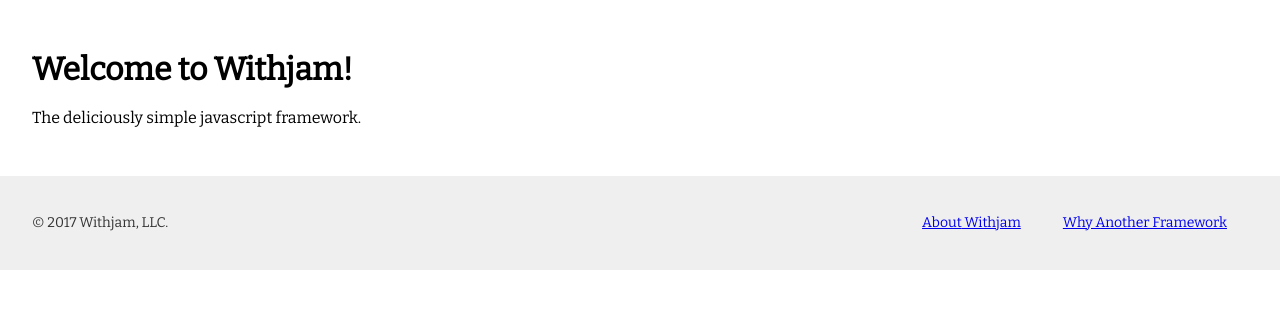
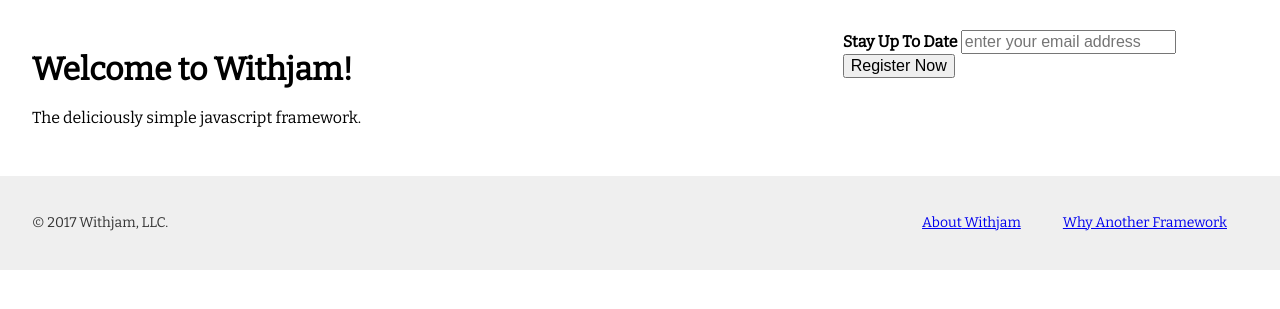
Before and after one commit to withjam/pb.js, a plain HTML site: page index.html in a window 1280 px wide. Shown: the part 103-412 px from the top of the page. Drawn offline with nearby package versions, Linux system fonts and the light colour scheme; files whose address does not match are found by name.

Commit message:
work on sidebar

```diff
--- a/dist/pb.js
+++ b/dist/pb.js
@@ -47,6 +47,7 @@
 			deferred.resolve(req.response);
 		});
 		req.open(opts.method || 'GET', opts.url);
+		req.setRequestHeader('X-PBJS-Mode', 'partial');
 		req.send();
 		return deferred.promise;
 	}
--- a/index.html
+++ b/index.html
@@ -29,8 +29,22 @@
 	</header>
 
 	<main id="main-content">
-		<h1 id="title">Welcome to Withjam!</h1>
-		<p>The deliciously simple javascript framework.</p>
+		<article>
+			<h1 id="title">Welcome to Withjam!</h1>
+			<p>The deliciously simple javascript framework.</p>
+		</article>
+
+		<aside>
+			<section class="sidebar">
+				<form name="register-form1" class="register-email">
+					<strong>Stay Up To Date</strong>
+					<input type="email" aria-label="Email Address" placeholder="enter your email address" required>
+					<div class="buttons">
+						<button submit="true">Register Now</button>
+					</div>
+				</form>
+			</section>
+		</aside>
 	</main>
 
 	<footer id="site-footer">
--- a/public/skin.css
+++ b/public/skin.css
@@ -88,6 +88,18 @@ footer nav a {
 	padding: 0.5em;
 }
 
+#main-content {
+	display: flex;
+}
+
+#main-content article {
+	width: 100%;
+}
+
+#main-content > article + aside {
+	width: 50%;
+}
+
 @media (max-width: 991px) {
 	header {
 		flex-wrap: wrap;
```
Also changed, not shown: public/about.html (+4 -2 lines).
